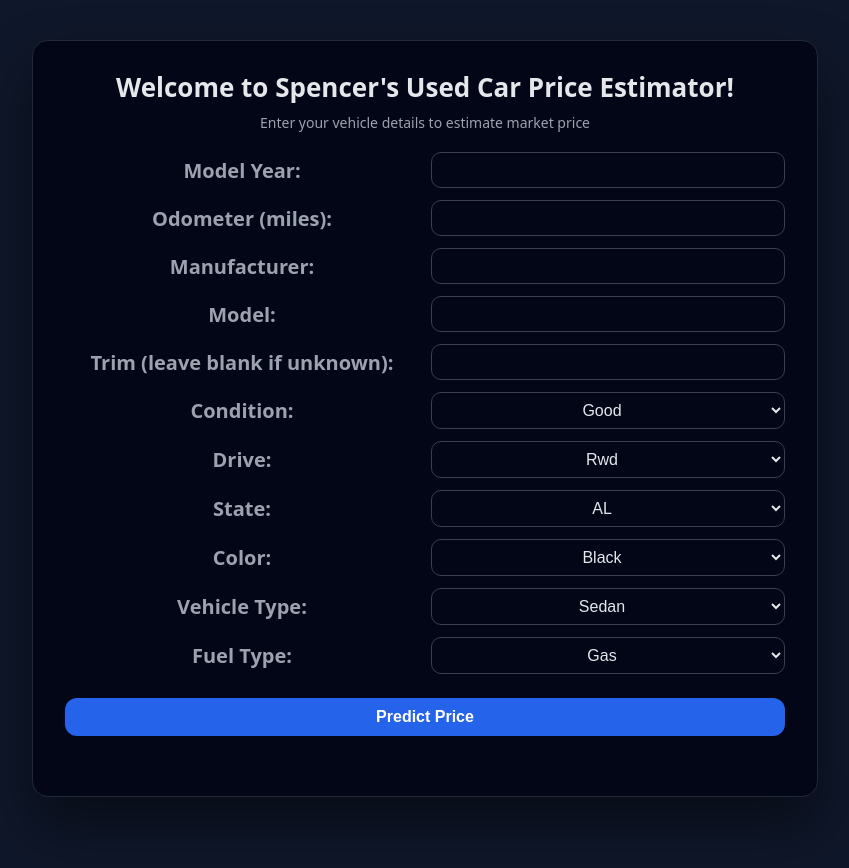
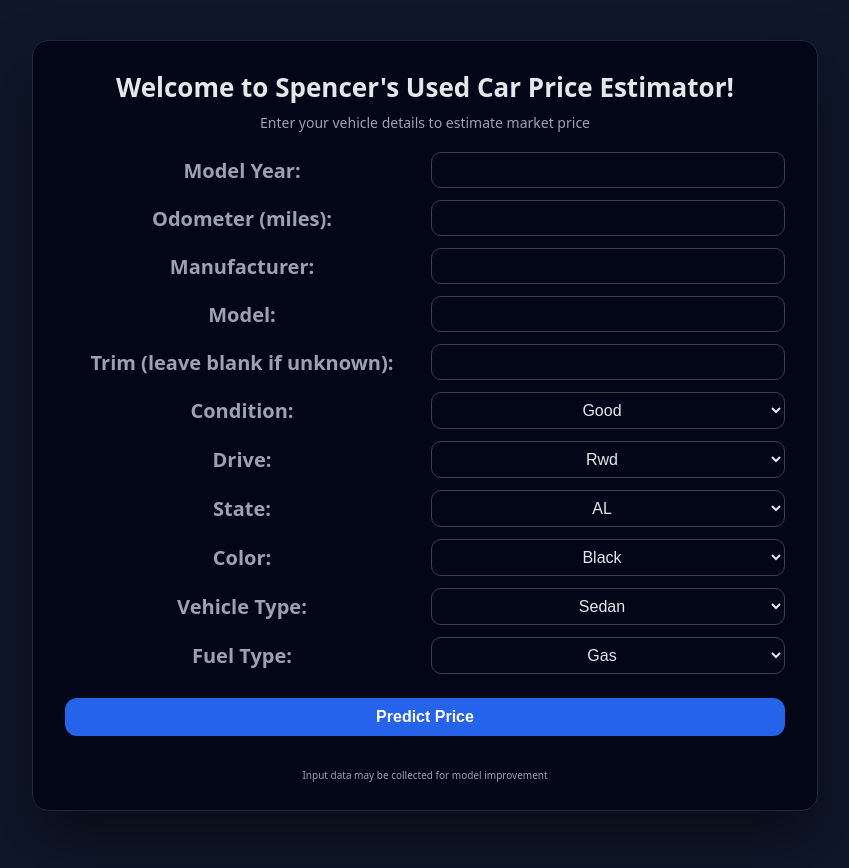
Before and after one commit to spencer4404/used-car-sales-model, a plain HTML site: page docs/index.html in a window 1280 px wide. Shown: the whole page, without its empty margins (215-1064 px from the left). Drawn offline with Linux system fonts and the light colour scheme.

Commit message:
added data collection disclaimer

```diff
--- a/docs/index.html
+++ b/docs/index.html
@@ -48,6 +48,7 @@
     </form>
 
     <h2 id="result"></h2>
+    <p class="subtitle2">Input data may be collected for model improvement</p>
   </div>
 
   <script src="app.js"></script>
--- a/docs/style.css
+++ b/docs/style.css
@@ -34,6 +34,14 @@
   margin-top: 0;
   margin-bottom: 20px;
   font-size: 14px;
+  color: #9ca3af;
+  text-align: center;
+}
+
+.subtitle2 {
+  margin-top: 0;
+  margin-bottom: 0px;
+  font-size: 10px;
   color: #9ca3af;
   text-align: center;
 }
```
